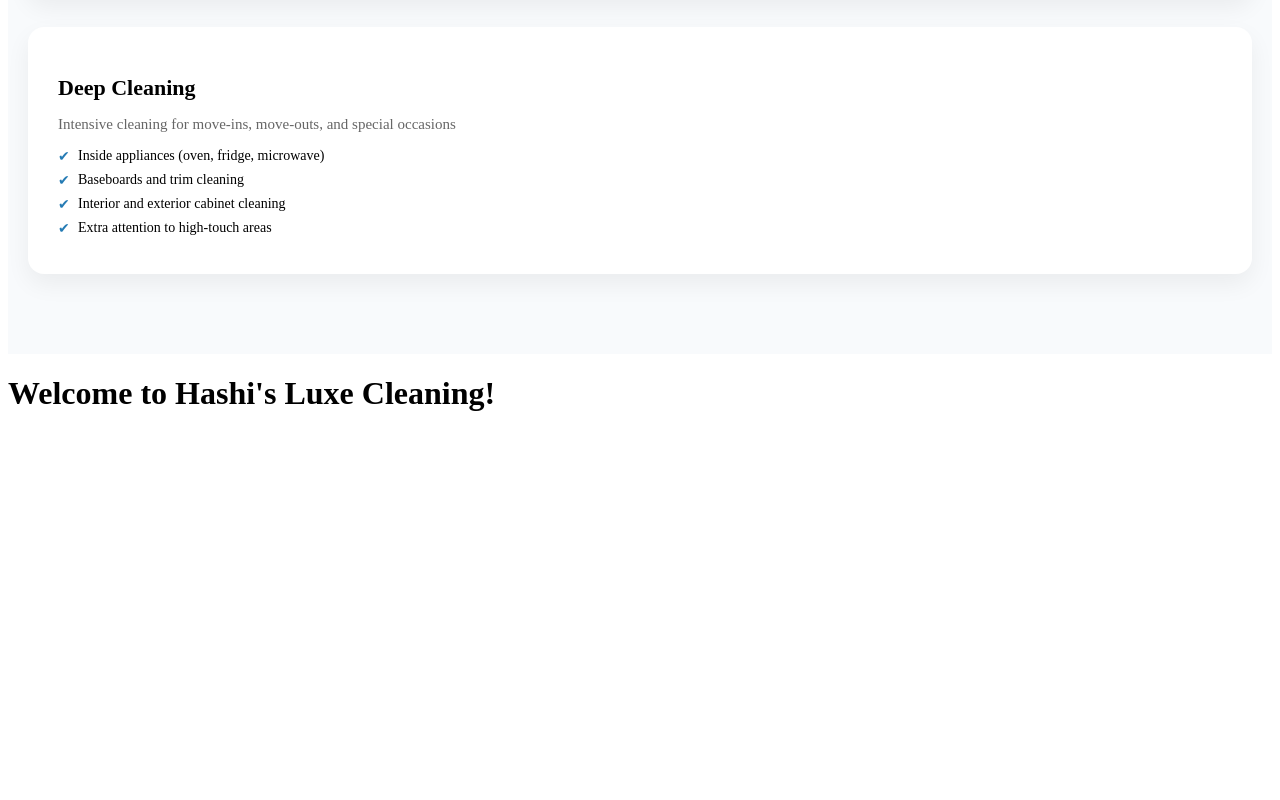
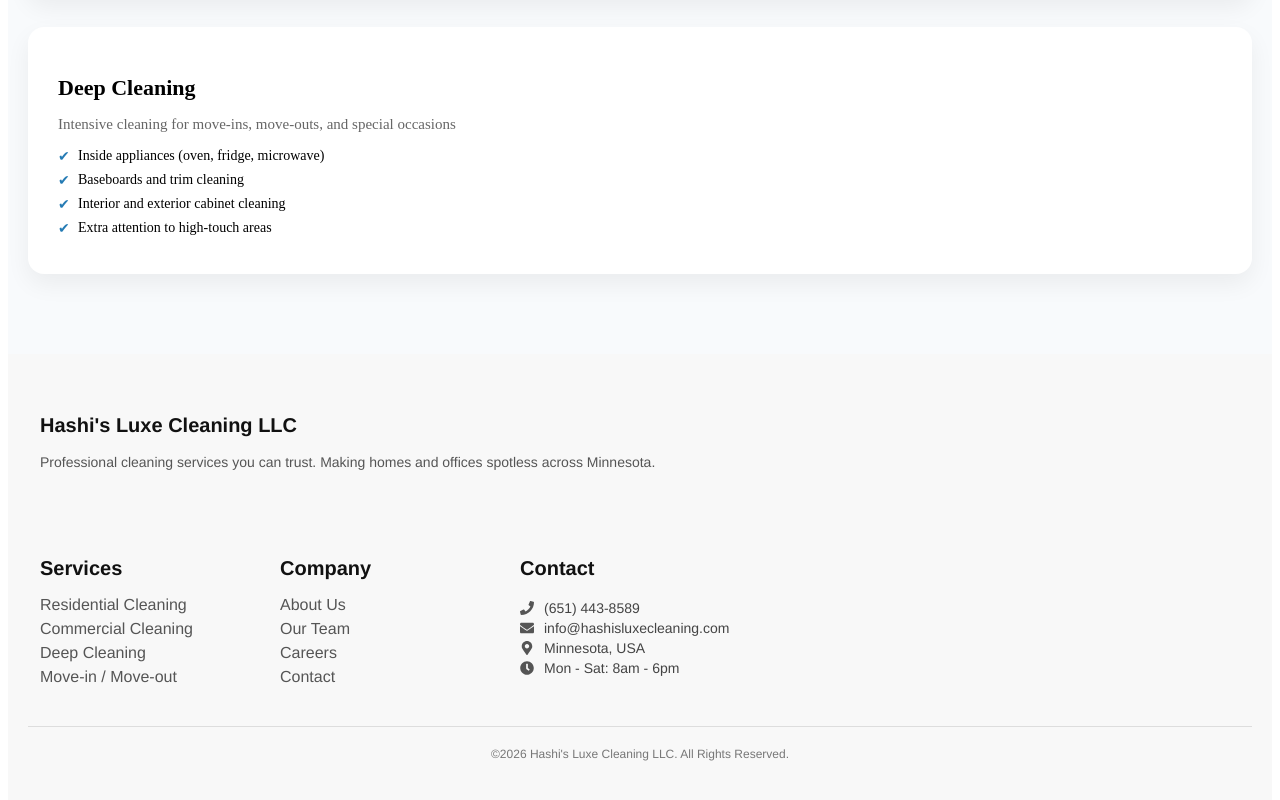
Before and after one commit to Samjamhas10/hashi-s-luxe-cleaning, a React (Vite) app: page / in a window 1280 px wide. Shown: the part 1702-2502 px from the top of the page. Before the commit the page ends 2136 px from the top, so only its background shows below. Built offline with nearby package versions, Linux system fonts and the light colour scheme.

Commit message:
Update footer layout: brand inline with services/company/contact, responsive styling

```diff
--- a/src/components/App/App.jsx
+++ b/src/components/App/App.jsx
@@ -20,7 +20,6 @@
       <Pricing />
       <Contact />
       <Footer />
-      <h1>Welcome to Hashi's Luxe Cleaning!</h1>
     </div>
   );
 }
--- a/src/components/Footer/Footer.css
+++ b/src/components/Footer/Footer.css
@@ -0,0 +1,100 @@
+footer {
+  background-color: #f8f8f8;
+  color: #333;
+  padding: 60px 20px;
+  font-family: "Helvetica", "Arial", sans-serif;
+}
+
+.footer__container {
+  max-width: 1200px;
+  margin: 0 auto;
+  display: flex;
+  flex-direction: column;
+  gap: 40px;
+}
+
+.footer__about {
+  margin-bottom: 30px;
+}
+
+.footer__title {
+  font-size: 20px;
+  font-weight: 600;
+  color: #111;
+  margin: 0 0 8px 0;
+}
+
+.footer__subtitle {
+  font-size: 14px;
+  color: #555;
+  line-height: 1.6;
+}
+
+.footer__row {
+  display: flex;
+  flex-wrap: wrap;
+  gap: 60px;
+}
+
+.footer__section {
+  display: flex;
+  flex-direction: column;
+  gap: 8px;
+  min-width: 180px;
+}
+
+.footer__links {
+  list-style: none;
+  padding: 0;
+  margin: 0;
+  display: flex;
+  flex-direction: column;
+  gap: 6px;
+}
+
+.footer__links a {
+  text-decoration: none;
+  color: #555;
+  transition: color 0.3s;
+}
+
+.footer__links a:hover {
+  color: #111;
+}
+
+.footer__contact-list p {
+  display: flex;
+  align-items: center;
+  font-size: 14px;
+  color: #444;
+  margin: 4px 0;
+}
+
+.footer__icon {
+  margin-right: 10px;
+  color: #555;
+}
+
+.footer__contact-list p:hover {
+  color: #000;
+}
+
+
+.footer__copyright {
+  font-size: 12px;
+  color: #777;
+  text-align: center;
+  margin-top: 40px;
+  border-top: 1px solid #ddd;
+  padding-top: 20px;
+}
+
+@media (min-width: 768px) {
+  .footer__container {
+    flex-direction: column;
+  }
+
+  .footer__row {
+    justify-content: flex-start;
+  }
+}
--- a/src/components/Footer/Footer.jsx
+++ b/src/components/Footer/Footer.jsx
@@ -1,8 +1,78 @@
+import { FaPhone, FaEnvelope, FaClock, FaMapMarkerAlt } from "react-icons/fa";
 import React from "react";
 import "./Footer.css";
 
 function Footer() {
-  return <></>;
+  return (
+    <footer>
+      <div className="footer__container">
+        <div className="footer__about">
+          <p className="footer__title">Hashi's Luxe Cleaning LLC</p>
+          <p className="footer__subtitle">
+            Professional cleaning services you can trust. Making homes and
+            offices spotless across Minnesota.
+          </p>
+        </div>
+        <div className="footer__row">
+          <div className="footer__section">
+            <h3 className="footer__title">Services</h3>
+            <ul className="footer__links">
+              <li>
+                <a href="#residential">Residential Cleaning</a>
+              </li>
+              <li>
+                <a href="#commercial">Commercial Cleaning</a>
+              </li>
+              <li>
+                <a href="#deep-cleaning">Deep Cleaning</a>
+              </li>
+              <li>
+                <a href="#move">Move-in / Move-out</a>
+              </li>
+            </ul>
+          </div>
+          <div className="footer__section">
+            <h3 className="footer__title">Company</h3>
+            <ul className="footer__links">
+              <li>
+                <a href="#about">About Us</a>
+              </li>
+              <li>
+                <a href="#team">Our Team</a>
+              </li>
+              <li>
+                <a href="#careers">Careers</a>
+              </li>
+              <li>
+                <a href="#contact">Contact</a>
+              </li>
+            </ul>
+          </div>
+          <div className="footer__section">
+            <h3 className="footer__title">Contact</h3>
+            <div className="footer__contact-list">
+              <p>
+                <FaPhone className="footer__icon" /> (651) 443-8589
+              </p>
+              <p>
+                <FaEnvelope className="footer__icon" />{" "}
+                info@hashisluxecleaning.com
+              </p>
+              <p>
+                <FaMapMarkerAlt className="footer__icon" /> Minnesota, USA
+              </p>
+              <p>
+                <FaClock className="footer__icon" /> Mon - Sat: 8am - 6pm
+              </p>
+            </div>
+          </div>
+        </div>
+      </div>
+      <p className="footer__copyright">
+        ©2026 Hashi's Luxe Cleaning LLC. All Rights Reserved.
+      </p>
+    </footer>
+  );
 }
 
 export default Footer;
--- a/src/components/Home/Home.css
+++ b/src/components/Home/Home.css
@@ -66,8 +66,8 @@
   font-size: 15px;
   font-weight: 600;
   background: transparent;
-  border: 2px solid #375aab;
-  color: #375aab;
+  border: 2px solid #257bb4;
+  color: #257bb4;
   transition: all 200ms ease;
   cursor: pointer;
 }
@@ -85,8 +85,8 @@
   font-size: 15px;
   font-weight: 600;
   background: transparent;
-  border: 2px solid #375aab;
-  color: #375aab;
+  border: 2px solid #257bb4;
+  color: #257bb4;
   transition: all 200ms ease;
   cursor: pointer;
 }
```
Also changed, not shown: package.json (+4 -3 lines), 1 other file (tests, documents, lock files or other folders).
